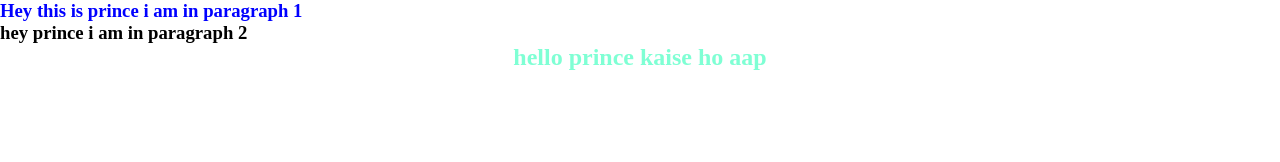
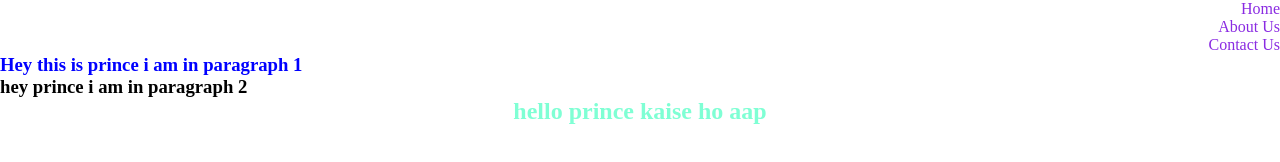
Before and after one commit to princekrsah7/mywebsite, a plain HTML site: page index.html in a window 1280 px wide. Drawn offline with Linux system fonts and the light colour scheme.

```diff
--- a/index.html
+++ b/index.html
@@ -19,15 +19,25 @@
 
           text-align: center;
         }
+        nav{
+             text-align: right;
+             color: blueviolet;
+
+        }
 
     </style>
 </head>
 <body>
+
+    <nav>Home   </nav>
+    <nav>About Us</nav>
+    <nav>Contact Us</nav>
+
     <h3>
         <p class="paragraph1" centre >Hey this is prince i am in paragraph 1</p>
         <p class="paragraph2"> hey prince i am in paragraph 2</p>
 
-    <H3>
+    <h3>
 
     <h2> hello prince kaise ho aap </h2>
 
```
Also changed, not shown: loginform/index.html (added), 1 other file.
